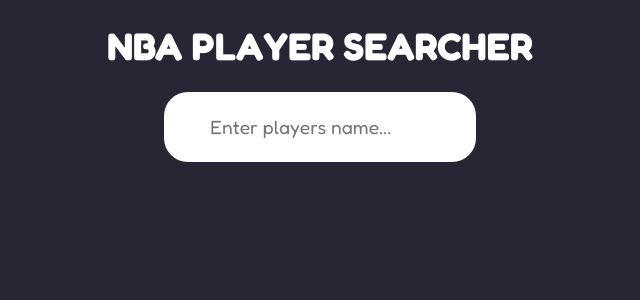
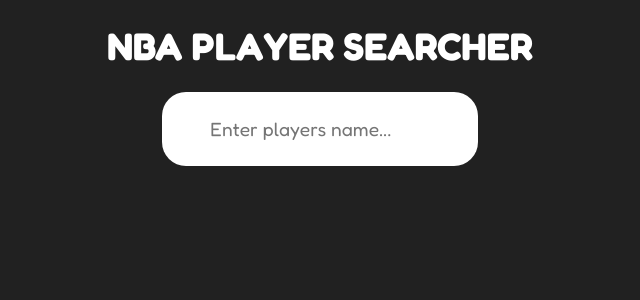
Before and after one commit to stachujone5/nba-player-searcher, a React (Create React App) app: page /#/ in a window 1280 px wide. Shown: the top 300 px of the page, without its empty margins (320-960 px from the left). Built offline with nearby package versions, Linux system fonts and the light colour scheme.

Commit message:
Changed color palette

```diff
--- a/src/components/PlayerTeam/PlayerTeam.module.scss
+++ b/src/components/PlayerTeam/PlayerTeam.module.scss
@@ -3,4 +3,8 @@
 		max-width: 20rem;
 		margin: var(--spacer-3) 0;
 	}
+
+	.team {
+		color: var(--clr-accent);
+	}
 }
--- a/src/components/PlayerTeam/PlayerTeam.tsx
+++ b/src/components/PlayerTeam/PlayerTeam.tsx
@@ -13,7 +13,7 @@ export const PlayerTeam = ({ playerStats, specificPlayer }: PlayerTeamProps) =>
 	return (
 		<div className={classes.container}>
 			<h3 className='stats'>{!playerStats ? 'Last Team:' : 'Current Team:'}</h3>
-			<p className='singlestat'>{team?.full_name}</p>
+			<p className={classes.team}>{team?.full_name}</p>
 			<img src={team?.img} alt='' />
 		</div>
 	)
--- a/src/components/PlayerTitle/PlayerTitle.module.scss
+++ b/src/components/PlayerTitle/PlayerTitle.module.scss
@@ -1,9 +1,12 @@
 .title {
 	text-align: center;
 	margin: var(--spacer-1) 0;
-	font-size: var(--fz-6);
+	font-size: var(--fz-8);
 }
 
 .err {
-	color: var(--clr-retired);
+	color: var(--clr-err);
+	text-align: center;
+	margin: var(--spacer-2) 0;
+	font-size: var(--fz-6);
 }
--- a/src/components/PlayerTitle/PlayerTitle.tsx
+++ b/src/components/PlayerTitle/PlayerTitle.tsx
@@ -13,7 +13,7 @@ export const PlayerTitle = ({ playerStats, specificPlayer }: PlayerTitleProps) =
 				<h1 className={classes.title}>
 					{specificPlayer?.first_name} {specificPlayer?.last_name}
 				</h1>
-				{!specificPlayer?.position && <h2 className={`${classes.title} ${classes.err}`}>Retired</h2>}
+				{!specificPlayer?.position && <h2 className={classes.err}>Retired</h2>}
 			</>
 		)
 	}
@@ -22,7 +22,7 @@ export const PlayerTitle = ({ playerStats, specificPlayer }: PlayerTitleProps) =
 			<h1 className={classes.title}>
 				{specificPlayer?.first_name} {specificPlayer?.last_name}
 			</h1>
-			{!playerStats && <h2 className={`${classes.title} ${classes.err}`}>Not in NBA anymore</h2>}
+			{!playerStats && <h2 className={classes.err}>Not in NBA anymore</h2>}
 		</>
 	)
 }
--- a/src/index.scss
+++ b/src/index.scss
@@ -7,10 +7,9 @@
 }
 
 :root {
-	--clr-background: #272635;
-	--clr-secondary: #a6a6a8;
-	--clr-accent: #b1e5f2;
-	--clr-retired: rgb(168, 47, 47);
+	--clr-background: #212121;
+	--clr-accent: #6930c3;
+	--clr-err: rgb(168, 47, 47);
 
 	--max-width: 30rem;
 
@@ -61,6 +60,12 @@ input {
 	font-size: inherit;
 	font-family: inherit;
 	border: none;
+	outline: none;
+	border: 2px solid transparent;
+	&:hover,
+	&:focus-visible {
+		border: 2px solid var(--clr-accent);
+	}
 }
 
 body {
--- a/src/pages/Player/Player.tsx
+++ b/src/pages/Player/Player.tsx
@@ -83,7 +83,7 @@ export const Player = () => {
 	}, [playerId])
 
 	if (isError) {
-		return <h2 className={classes.title}>Something went wrong...</h2>
+		return <h2 className={classes.loading}>Something went wrong...</h2>
 	}
 
 	if (loading) {
```
